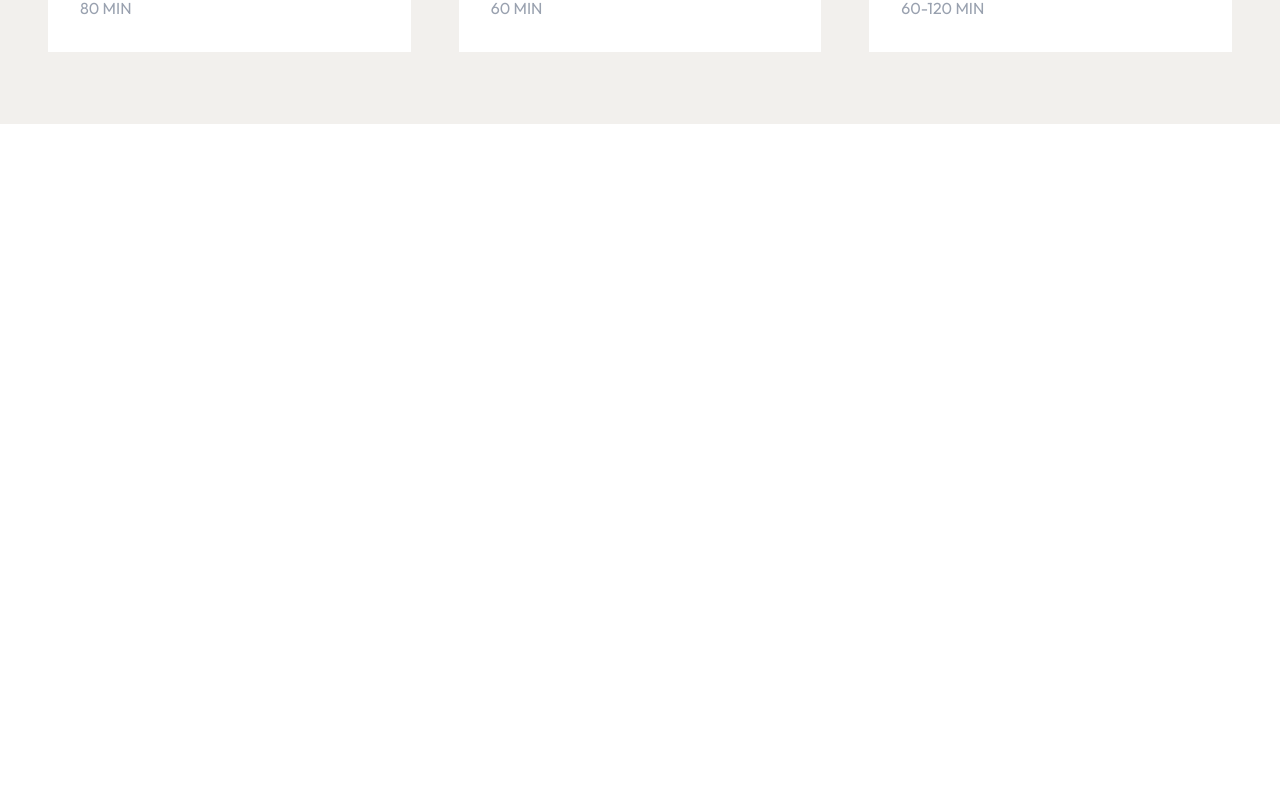
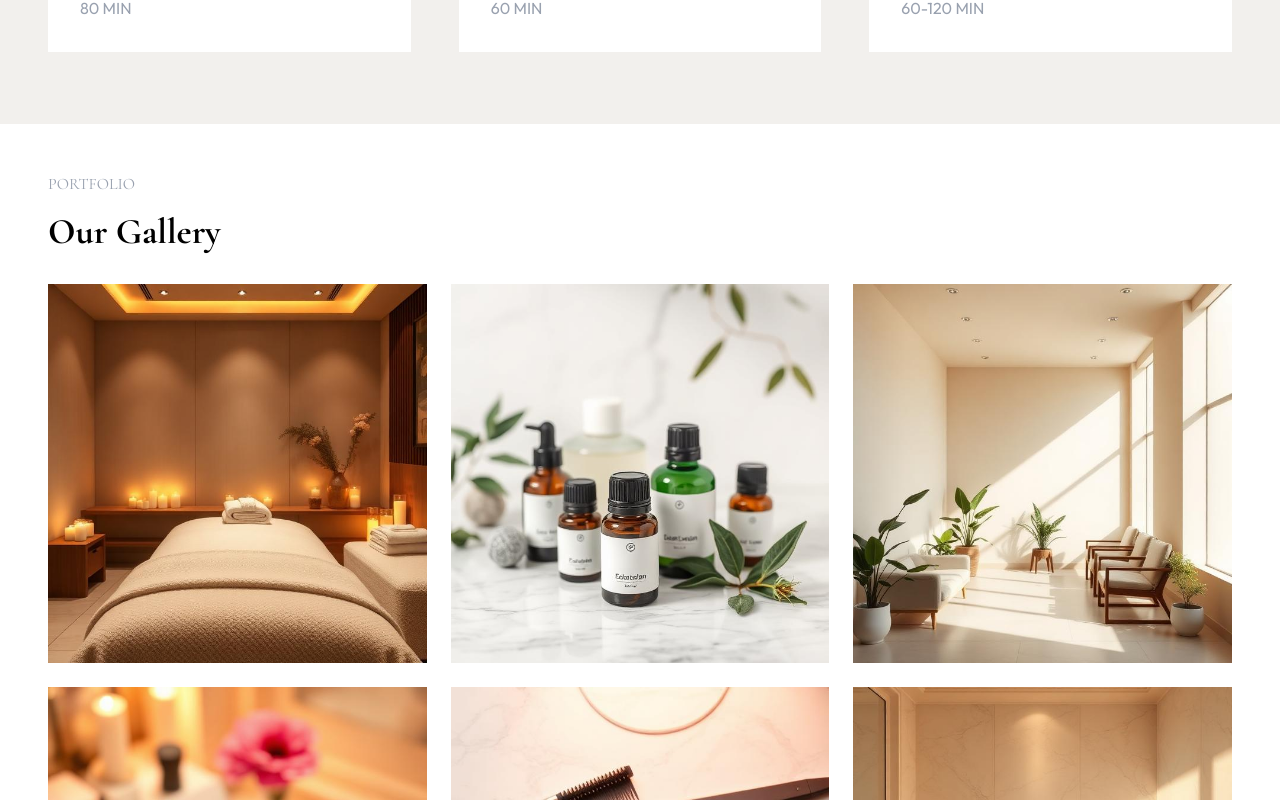
Before and after one commit to Destiny27052005/Grace-Glow-Fashion, a React (Vite) app: page / in a window 1280 px wide. Shown: the part 1980-2780 px from the top of the page. Before the commit the page ends 2104 px from the top, so only its background shows below. Built offline with nearby package versions, Linux system fonts and the light colour scheme.

Commit message:
gallery section added

```diff
--- a/src/App.jsx
+++ b/src/App.jsx
@@ -3,6 +3,7 @@ import Navbar from "./components/Navbar";
 import HeroSection from "./components/HeroSection";
 import AboutSection from "./components/AboutSection";
 import ServiceSection from "./components/ServicesSection";
+import GallerySection from "./components/GallerySection";
 
 import { ScrollTrigger } from "gsap/ScrollTrigger";
 
@@ -17,7 +18,7 @@ function App() {
         <HeroSection />
         <AboutSection />
         <ServiceSection />
-
+        <GallerySection />
       </main>
     </div>
 
```
